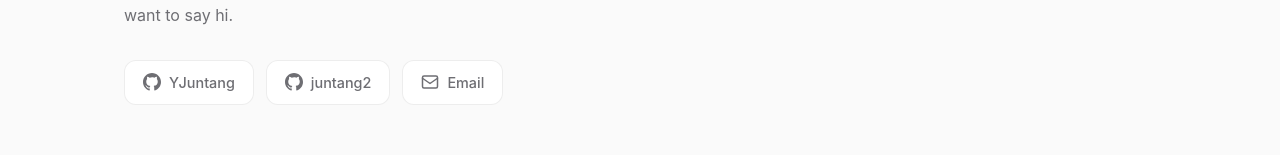
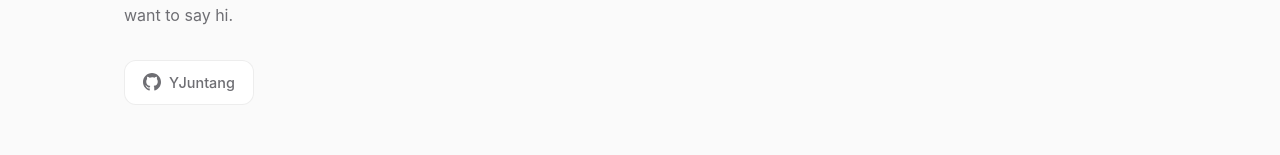
Before and after one commit to YJuntang/YJuntang.github.io, a plain HTML site: page index.html in a window 1280 px wide. Shown: the part 1822-1977 px from the top of the page. Drawn offline with Linux system fonts and the light colour scheme.

Commit message:
chore: remove email and juntang2 github links

```diff
--- a/index.html
+++ b/index.html
@@ -239,35 +239,6 @@
               </svg>
               YJuntang
             </a>
-
-            <!-- juntang2 GitHub (UnLink's repo account) -->
-            <a
-              href="https://github.com/juntang2"
-              class="social-link"
-              target="_blank"
-              rel="noopener noreferrer"
-              aria-label="juntang2 on GitHub"
-              id="contact-github-juntang"
-            >
-              <svg xmlns="http://www.w3.org/2000/svg" viewBox="0 0 24 24" fill="currentColor" aria-hidden="true">
-                <path d="M12 0C5.374 0 0 5.373 0 12c0 5.302 3.438 9.8 8.207 11.387.599.111.793-.261.793-.577v-2.234c-3.338.726-4.033-1.416-4.033-1.416-.546-1.387-1.333-1.756-1.333-1.756-1.089-.745.083-.729.083-.729 1.205.084 1.839 1.237 1.839 1.237 1.07 1.834 2.807 1.304 3.492.997.107-.775.418-1.305.762-1.604-2.665-.305-5.467-1.334-5.467-5.931 0-1.311.469-2.381 1.236-3.221-.124-.303-.535-1.524.117-3.176 0 0 1.008-.322 3.301 1.23A11.509 11.509 0 0 1 12 5.803c1.02.005 2.047.138 3.006.404 2.291-1.552 3.297-1.23 3.297-1.23.653 1.653.242 2.874.118 3.176.77.84 1.235 1.911 1.235 3.221 0 4.609-2.807 5.624-5.479 5.921.43.372.823 1.102.823 2.222v3.293c0 .319.192.694.801.576C20.566 21.797 24 17.3 24 12c0-6.627-5.373-12-12-12z"/>
-              </svg>
-              juntang2
-            </a>
-
-            <!-- Email placeholder -->
-            <a
-              href="mailto:your@email.com"
-              class="social-link"
-              aria-label="Send an email"
-              id="contact-email"
-            >
-              <svg xmlns="http://www.w3.org/2000/svg" viewBox="0 0 24 24" fill="none" stroke="currentColor" stroke-width="2" stroke-linecap="round" stroke-linejoin="round" aria-hidden="true">
-                <rect x="2" y="4" width="20" height="16" rx="2"/>
-                <path d="M2 7l10 7 10-7"/>
-              </svg>
-              Email
-            </a>
           </div>
         </div>
       </div>
```
